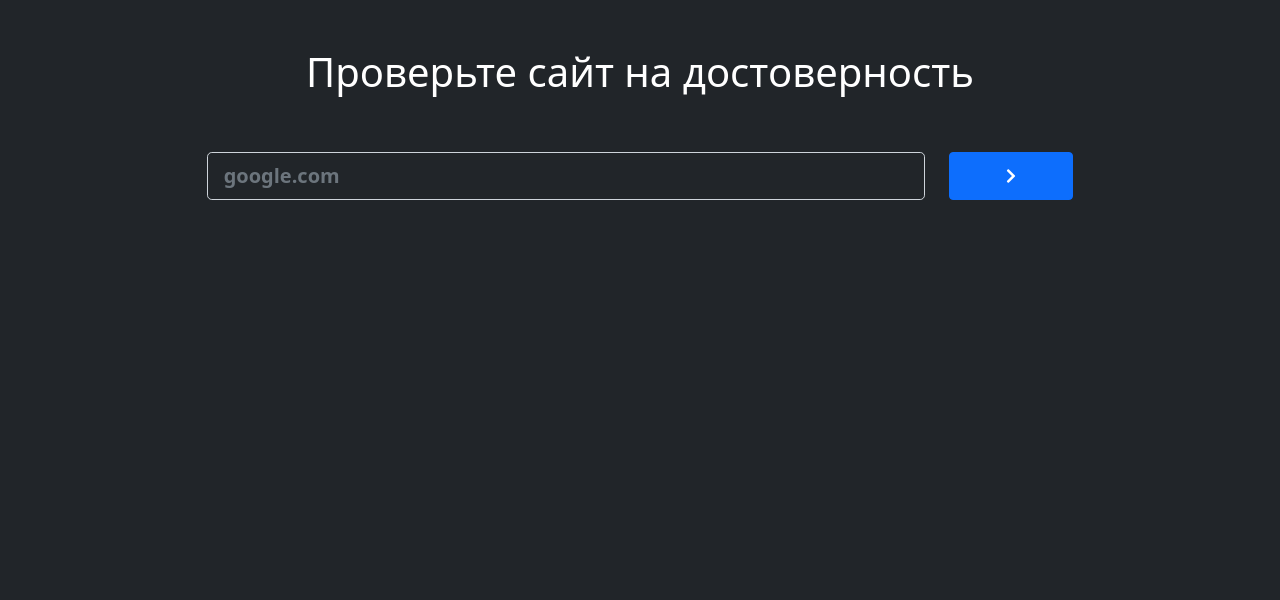
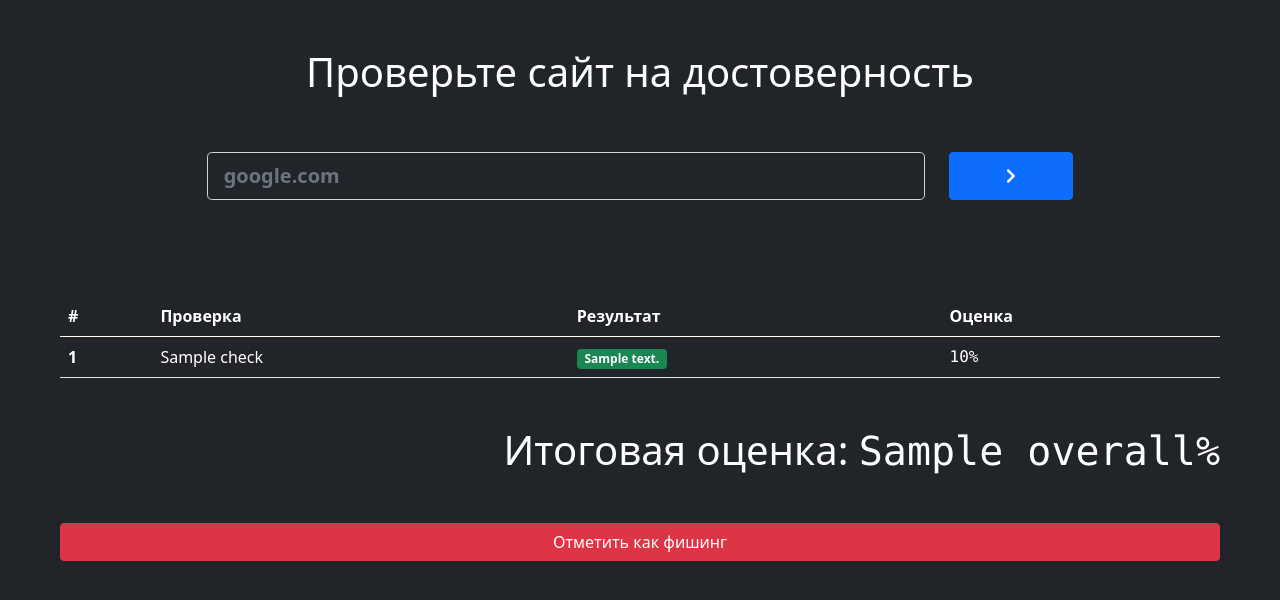
Before and after one commit to Krasnopolskiy/whaler, a Django app: template main/templates/index.html in a window 1280 px wide. Shown: the top 600 px of the page. Run offline with Django 3.2, Linux system fonts and the light colour scheme; the template is opened without the code that fills it: most values are stand-ins (such as "Sample title", 1, 10 or a date in 2020).

Commit message:
Improve heuristic

```diff
--- a/main/heuristics/checker.py
+++ b/main/heuristics/checker.py
@@ -7,7 +7,9 @@ class Checker:
         self.heuristics: List[Heuristic] = [heuristic() for heuristic in heuristics]
 
     def process(self, address: str) -> Dict[str, int]:
-        result = dict()
+        result = {'checks': [], 'overall': 0}
         for heuristic in self.heuristics:
-            result.update(heuristic.process(address))
+            check = heuristic.process(address)
+            result['checks'].append(check)
+            result['overall'] = min(result['overall'] + check['result']['score'], 100)
         return result
--- a/main/static/style.css
+++ b/main/static/style.css
@@ -7,3 +7,7 @@ input[name="address"] {
     color: #fff;
     font-weight: 600;
 }
+
+.table {
+    color: #fff;
+}
--- a/main/templates/index.html
+++ b/main/templates/index.html
@@ -43,8 +43,44 @@
                 </form>
             </div>
         </div>
+        <div class="row d-flex justify-content-center px-5">
+            <div class="col">
+                {% if result %}
+                <table class="table">
+                    <thead>
+                        <tr>
+                            <th scope="col">#</th>
+                            <th scope="col">Проверка</th>
+                            <th scope="col">Результат</th>
+                            <th scope="col">Оценка</th>
+                        </tr>
+                    </thead>
+                    <tbody>
+                        {% for check in result.checks %}
+                        <tr>
+                            <th scope="row">{{ forloop.counter }}</th>
+                            <td>{{ check.name }}</td>
+                            <td>
+                                <span
+                                    class="badge {% if check.result.phishing %}bg-danger{% else %}bg-success{% endif %}">
+                                    {{ check.result.comment }}
+                                </span>
+                            </td>
+                            <td class="font-monospace">{{ check.result.score }}%</td>
+                        </tr>
+                        {% endfor %}
+                    </tbody>
+                </table>
+                <h4 class="display-6 text-end my-5">Итоговая оценка: <span class="font-monospace">{{ result.overall }}%</span></h4>
+                {% endif %}
+            </div>
+        </div>
+        <div class="row px-5">
+            <div class="col d-grid">
+                <button class="btn btn-danger">Отметить как фишинг</button>
+            </div>
+        </div>
     </div>
-
     <script src="https://cdn.jsdelivr.net/npm/bootstrap@5.1.0/dist/js/bootstrap.bundle.min.js"
         integrity="sha384-U1DAWAznBHeqEIlVSCgzq+c9gqGAJn5c/t99JyeKa9xxaYpSvHU5awsuZVVFIhvj" crossorigin="anonymous">
     </script>
--- a/manage.py
+++ b/manage.py
@@ -12,8 +12,8 @@ def main():
     except ImportError as exc:
         raise ImportError(
             "Couldn't import Django. Are you sure it's installed and "
-            "available on your PYTHONPATH environment variable? Did you "
-            "forget to activate a virtual environment?"
+            'available on your PYTHONPATH environment variable? Did you '
+            'forget to activate a virtual environment?'
         ) from exc
     execute_from_command_line(sys.argv)
 
```
Also changed, not shown: main/heuristics/base.py (+9 -4 lines), main/heuristics/database.py (+6 -1 lines), whaler/settings.py (+5 -11 lines), main/views.py (line endings or trailing spaces).
